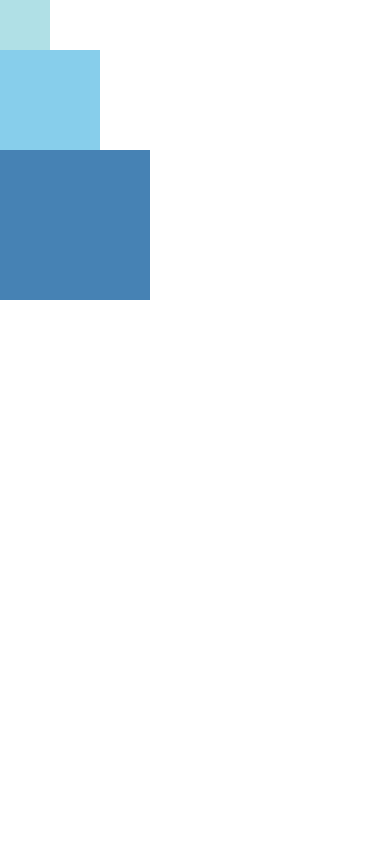
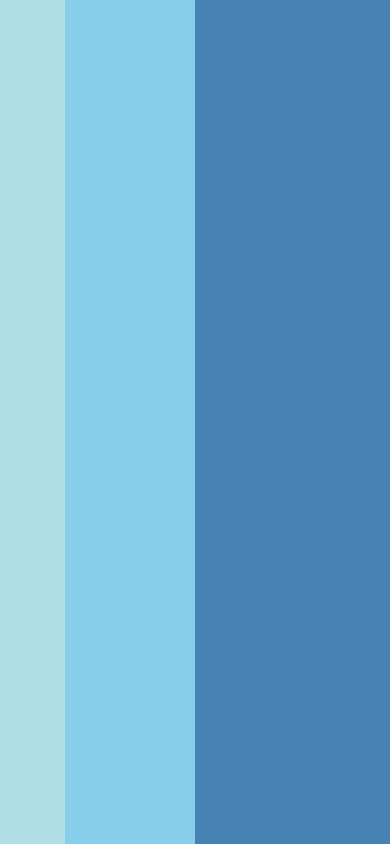
Before and after one commit to jguadagno/building-applications-with-react-native, a React Native app in the folder ReactNativeEvent/: screen / in a window 390 px wide. Built offline with nearby package versions, Linux system fonts and the light colour scheme.

Commit message:
Hello World - Width Flexbox

```diff
--- a/ReactNativeEvent/App.js
+++ b/ReactNativeEvent/App.js
@@ -5,13 +5,14 @@ import {
   StyleSheet
 } from 'react-native';
 
-export default class FixedDimensionsBasics extends Component {
+export default class FlexDirectionBasics extends Component {
   render() {
     return (
-      <View>
-        <View style={{width: 50, height: 50, backgroundColor: 'powderblue'}} />
-        <View style={{width: 100, height: 100, backgroundColor: 'skyblue'}} />
-        <View style={{width: 150, height: 150, backgroundColor: 'steelblue'}} />
+      // Try setting `flexDirection` to `column`.
+      <View style={{flex: 1, flexDirection: 'row'}}>
+        <View style={{flex: 1, backgroundColor: 'powderblue'}} />
+        <View style={{flex: 2, backgroundColor: 'skyblue'}} />
+        <View style={{flex: 3, backgroundColor: 'steelblue'}} />
       </View>
     );
   }
```
